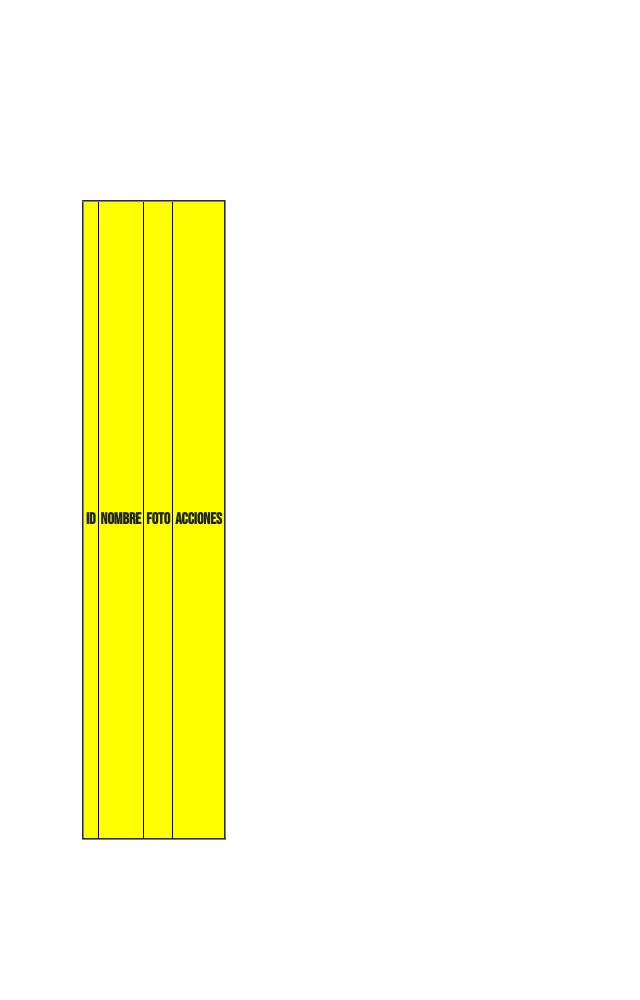
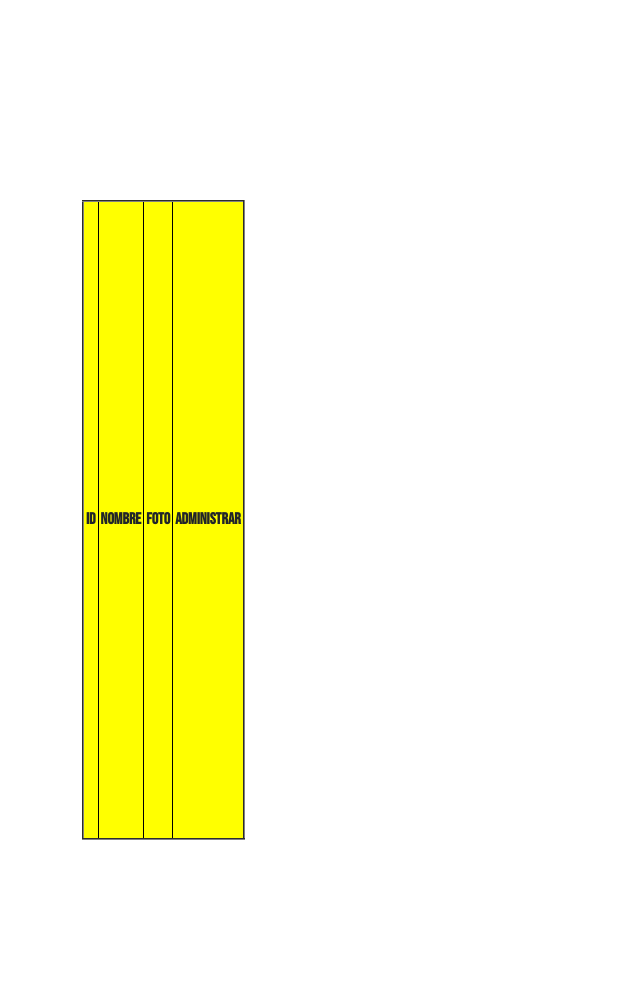
Before and after one commit to law153/Ivans-perfeccionado, a Django app: page /editar_rol/ in a window 1280 px wide. Shown: the part 216-1216 px from the top of the page, without its empty margins (0-640 px from the left). Run offline with Django 4.2, Linux system fonts and the light colour scheme; data that the repository does not hold is empty; some libraries are stand-ins or nearby versions.

Commit message:
editar rol 97.5% listo

```diff
--- a/core/templates/core/administrador/Editar-rol.html
+++ b/core/templates/core/administrador/Editar-rol.html
@@ -17,7 +17,7 @@
                     <th>ID</th>
                     <th>Nombre</th>
                     <th>Foto</th>
-                    <th>Acciones</th>
+                    <th>Administrar</th>
                 </tr>
 
                 {% for c in clients %}
```
